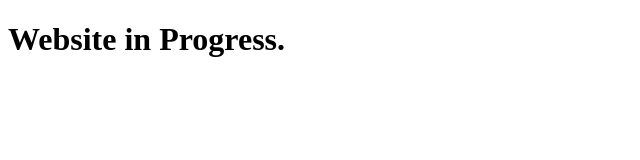
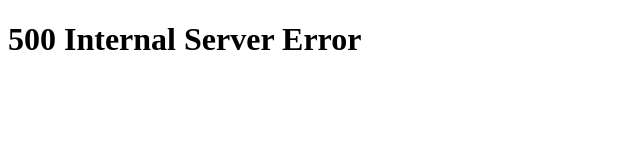
Before and after one commit to malphini/malphini.github.io, a plain HTML site: page index.html in a window 1280 px wide. Shown: the whole page, without its empty margins (0-640 px from the left). Drawn offline with Linux system fonts and the light colour scheme.

Commit message:
Update index.html

```diff
--- a/index.html
+++ b/index.html
@@ -15,6 +15,6 @@
     </head>
 
     <body>
-      <h1>Website in Progress.</h1>
+      <h1>500 Internal Server Error</h1>
     </body>
   </html>
```
